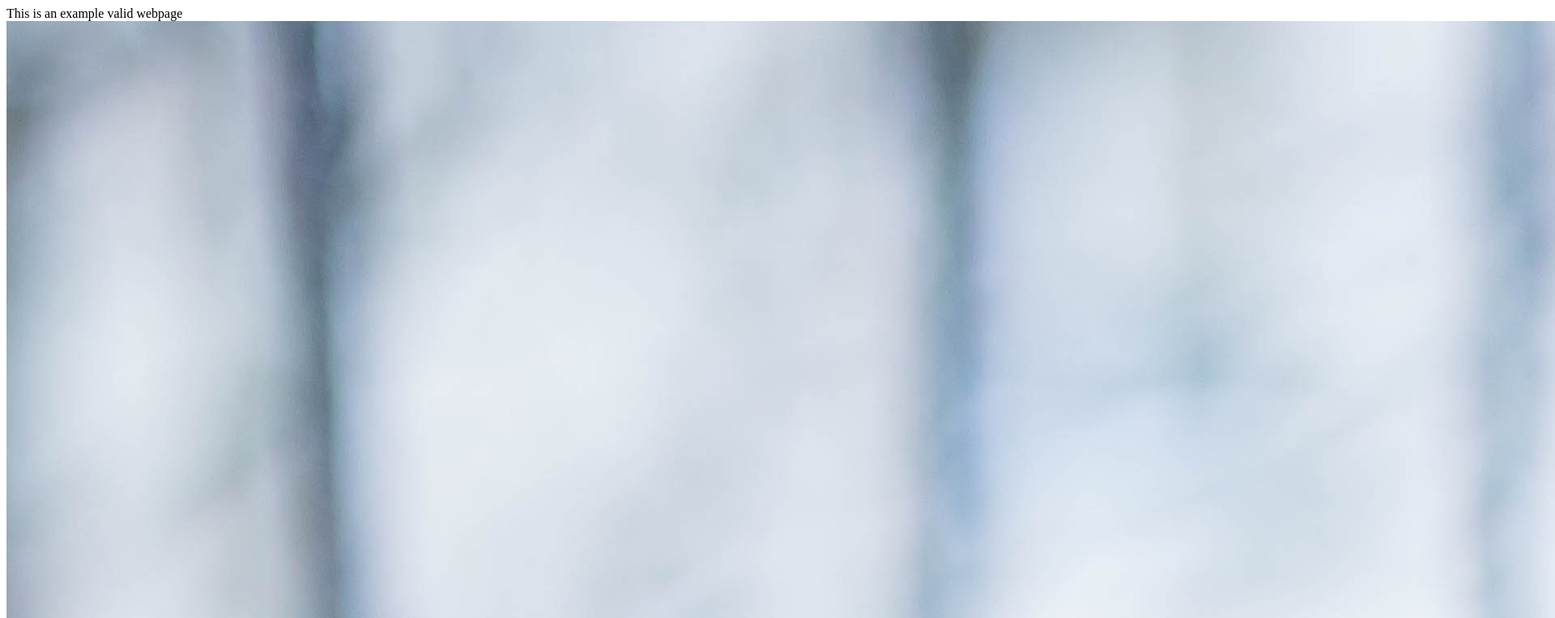
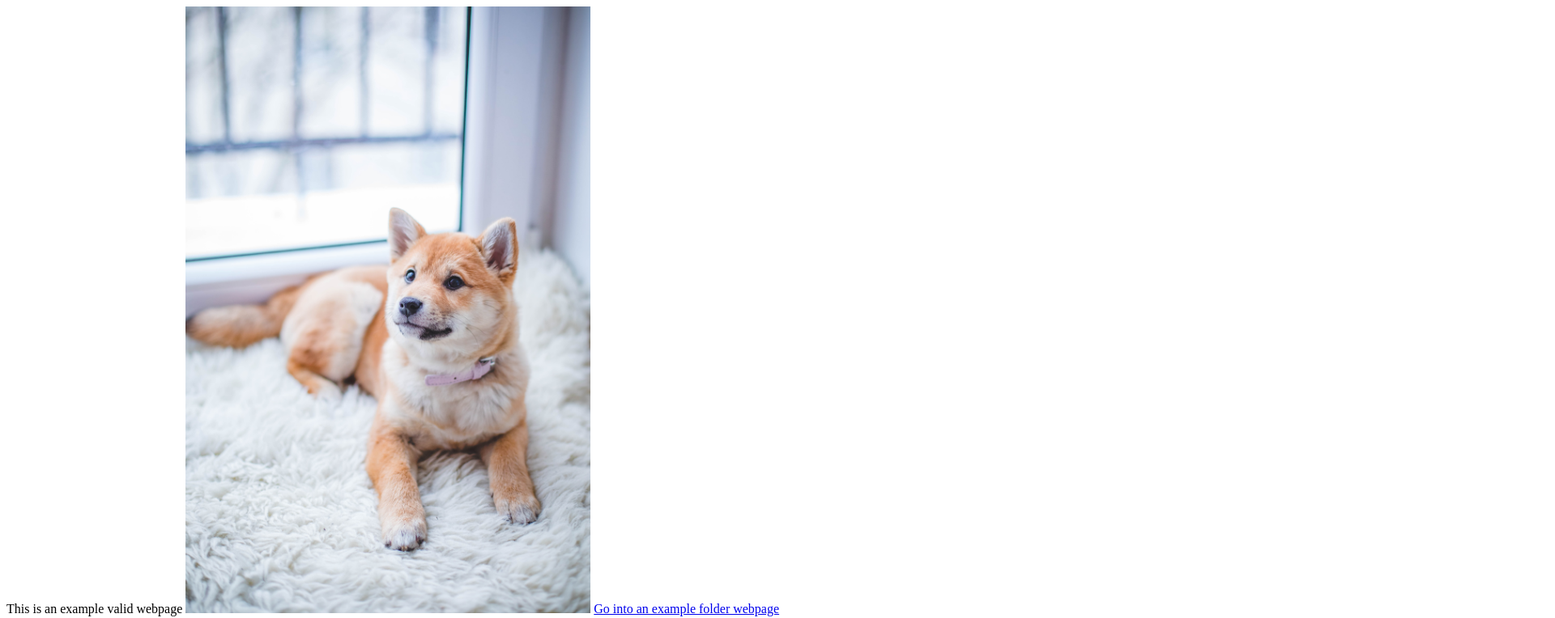
Before and after one commit to RealChaika/Example-CF-Pages, a plain HTML site: page index.html in a window 1280 px wide. Shown: the top 764 px of the page at 81% size, 1920 px wide, since content can reach past the window. Drawn offline with Linux system fonts and the light colour scheme.

Commit message:
Update index.html

```diff
--- a/index.html
+++ b/index.html
@@ -6,7 +6,7 @@
 </head>
 <body>
 This is an example valid webpage
-<img src="my_photo.jpg" alt="My Photo" />
+<img src="my_photo.jpg" alt="My Photo" width=500 height=750 />
 <a href="./example_folder"> Go into an example folder webpage </a>
 </body>
 </html>
```
